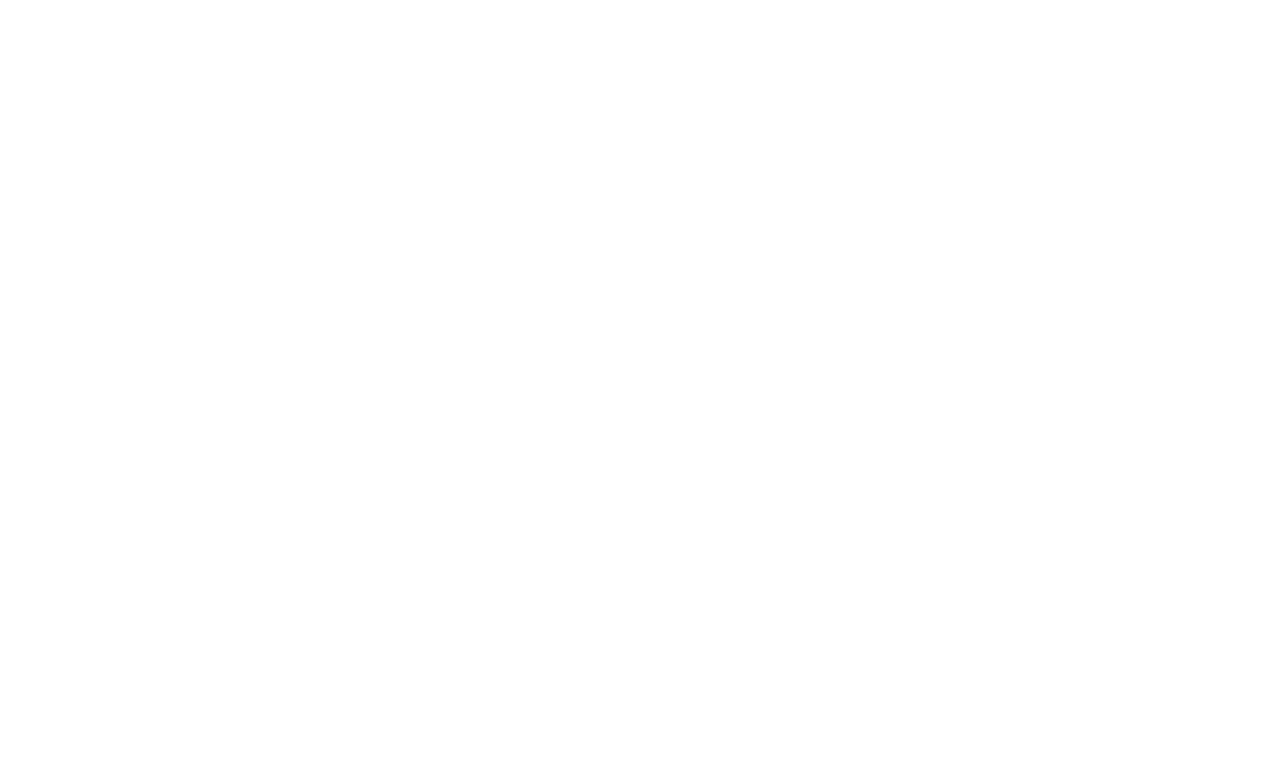
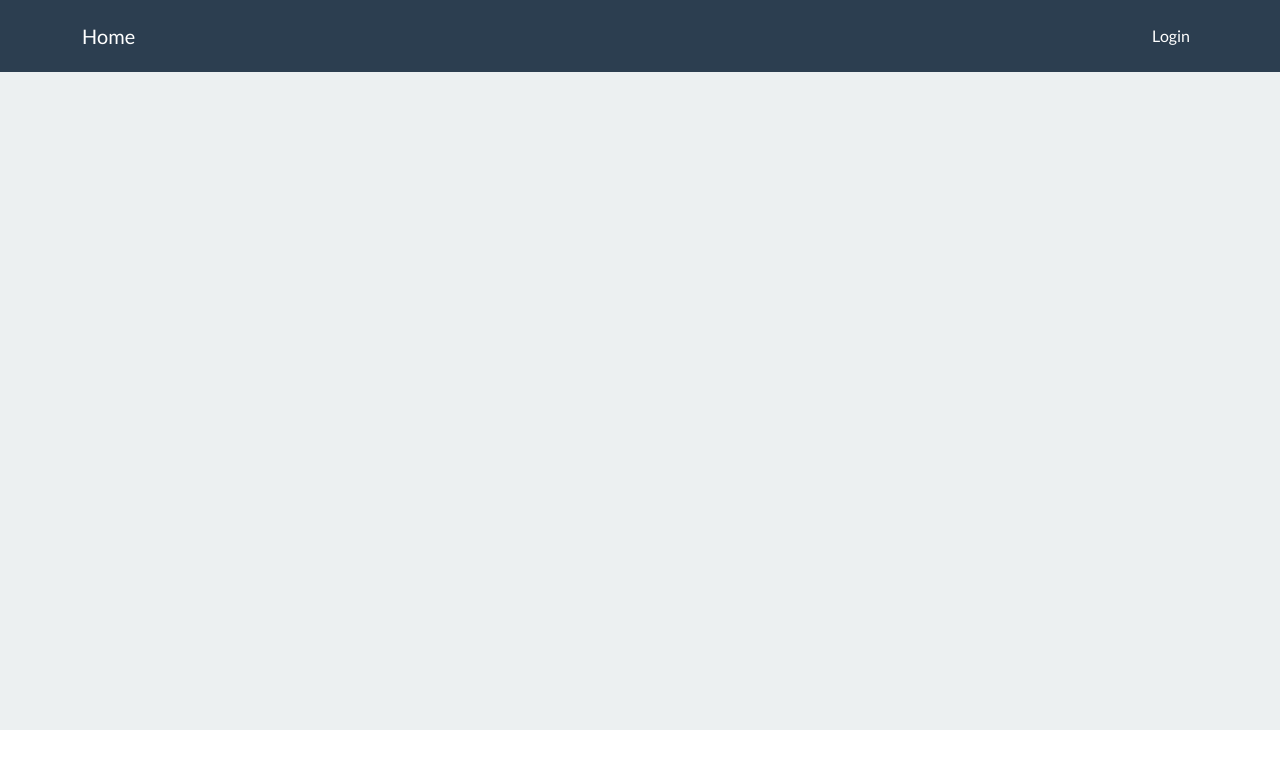
Before and after one commit to rahulprasad0710/ecom, a React (Vite) app: page / in a window 1280 px wide. Shown: the top 768 px of the page. Built offline with nearby package versions, Linux system fonts and the light colour scheme.

Commit message:
add: navbar

```diff
--- a/src/App.css
+++ b/src/App.css
@@ -0,0 +1,3 @@
+.app {
+    min-height: calc(100vh - 70px);
+}
--- a/src/App.jsx
+++ b/src/App.jsx
@@ -1,8 +1,14 @@
 import { Outlet } from "react-router-dom";
 import "./App.css";
+import Navbar from "./ui/layout/Navbar";
 
 function App() {
-    return <Outlet />;
+    return (
+        <div className='app bg-light'>
+            <Navbar />
+            <Outlet />
+        </div>
+    );
 }
 
 export default App;
--- /dev/null
+++ b/src/ui/layout/Navbar.jsx
@@ -0,0 +1,36 @@
+import { NavLink } from "react-router-dom";
+
+const Navbar = () => {
+    return (
+        <nav
+            className='navbar navbar-expand-lg bg-primary'
+            data-bs-theme='dark'>
+            <div className='container'>
+                <NavLink className='navbar-brand' to='/'>
+                    Home
+                </NavLink>
+                <button
+                    className='navbar-toggler'
+                    type='button'
+                    data-bs-toggle='collapse'
+                    data-bs-target='#navbarColor01'
+                    aria-controls='navbarColor01'
+                    aria-expanded='false'
+                    aria-label='Toggle navigation'>
+                    <span className='navbar-toggler-icon'></span>
+                </button>
+                <div className='collapse navbar-collapse' id='navbarColor01'>
+                    <ul className='navbar-nav ms-auto'>
+                        <li className='nav-item'>
+                            <NavLink className='nav-link' to='/auth/signup'>
+                                Login
+                            </NavLink>
+                        </li>
+                    </ul>
+                </div>
+            </div>
+        </nav>
+    );
+};
+
+export default Navbar;
--- a/src/ui/pages/auth/UserSignup.jsx
+++ b/src/ui/pages/auth/UserSignup.jsx
@@ -7,17 +7,15 @@
 // }
 
 const UserSignup = () => {
-    const [userData, setuserData] = useState(second);
-
     const handleSubmit = () => {
         console.log("handleSubmit");
     };
 
     return (
-        <div className='container '>
-            <div className='row offset-2 py-5'>
+        <div className='container pt-3'>
+            <div className='row offset-2 '>
                 <div className='col-8'>
-                    <form>
+                    <form className='card p-5'>
                         <div className='row'>
                             <div className='col-12 col-md-6'>
                                 <div className='mb-3'>
```
